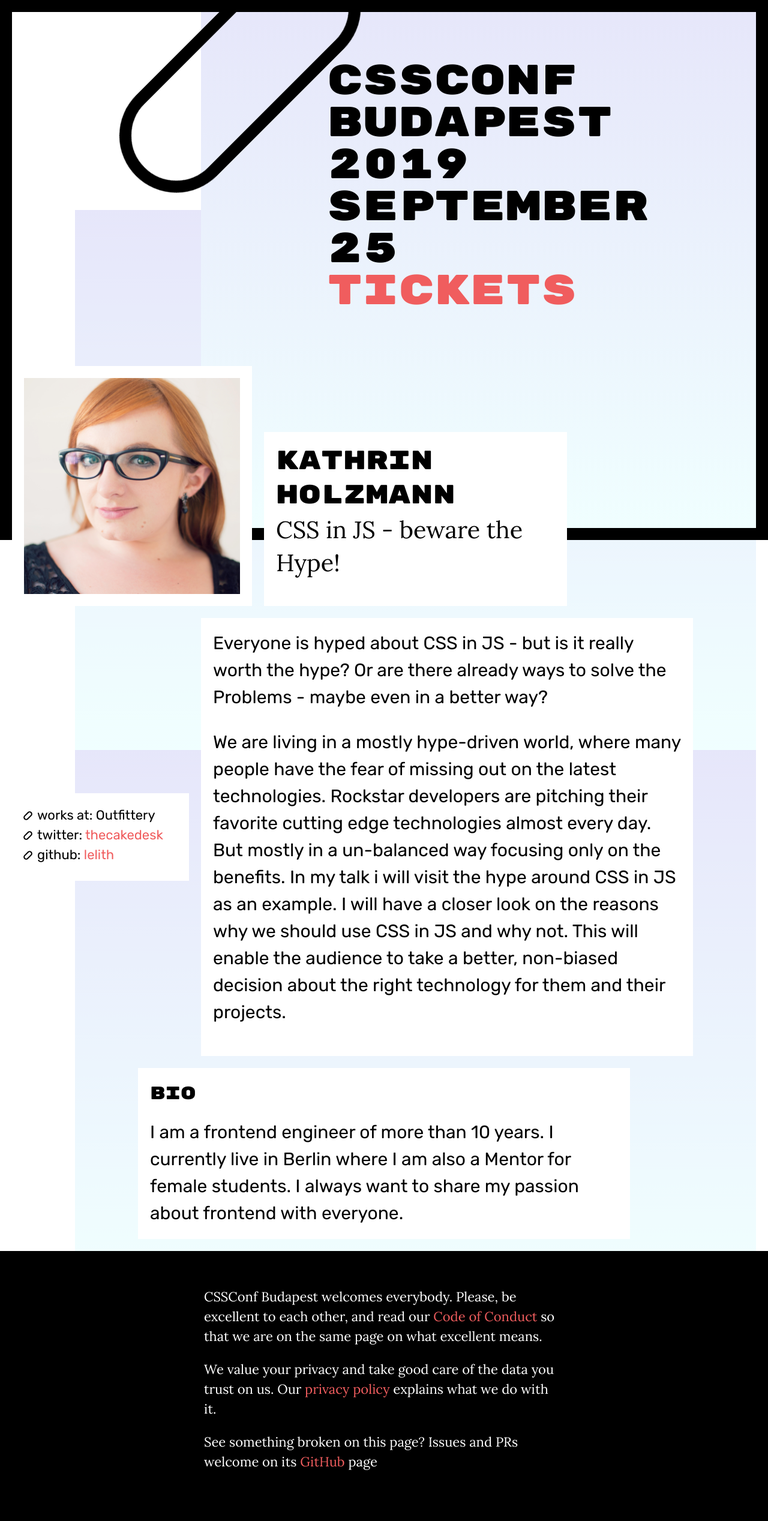
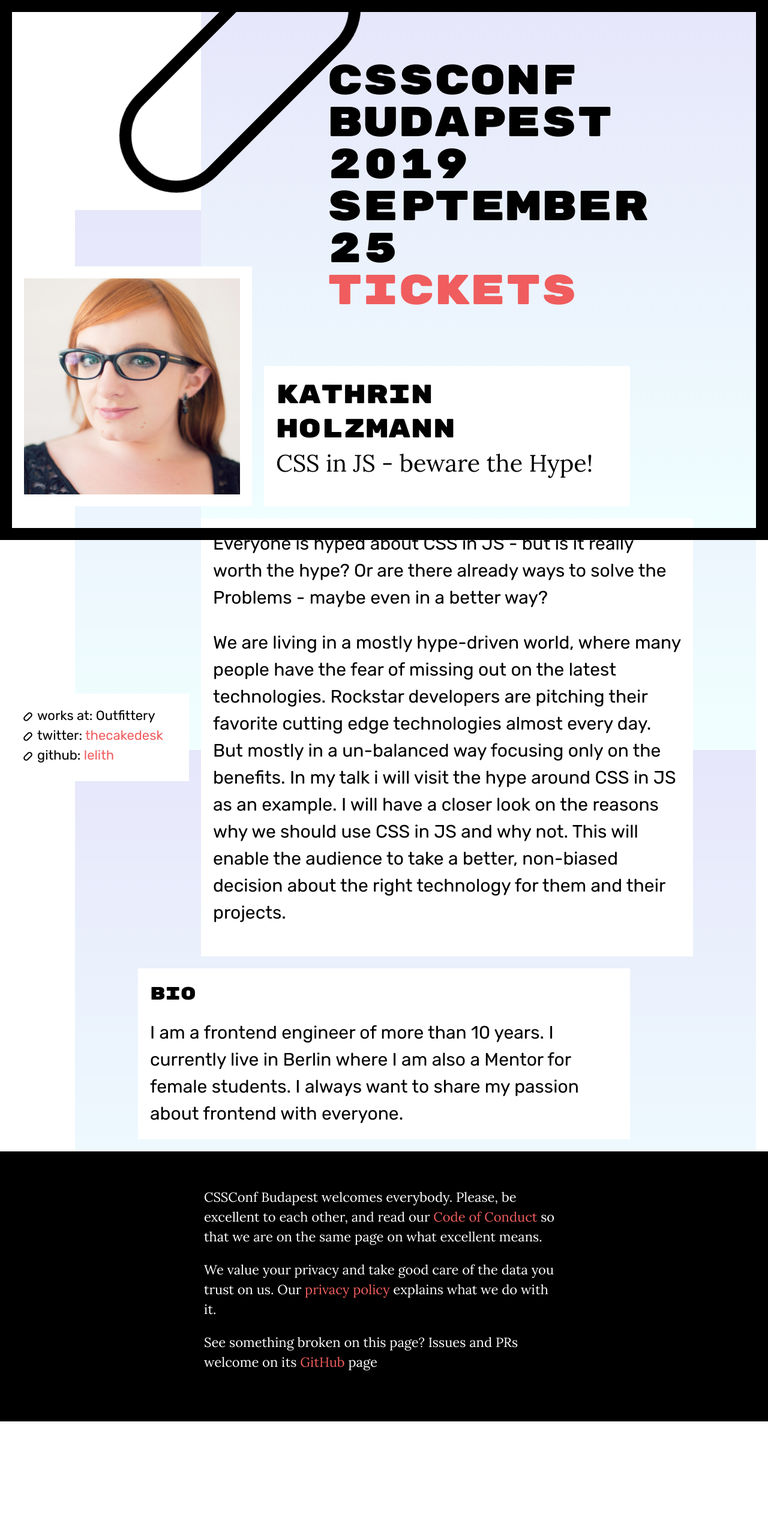
Before and after one commit to JSConfBp/2019.cssconfbp.rocks, a Jekyll site: the page built from _speakers/kathrin.md, in a window 1280 px wide. Shown: the whole page at 60% size. Built offline with Jekyll 4.4.1, drawn with Linux system fonts in a browser that asks for light colours; after the commit the page ends 2369 px from its top, so only the background shows below that.

Commit message:
speaker-page tweaks 🦕

```diff
--- a/_layouts/speaker.html
+++ b/_layouts/speaker.html
@@ -4,15 +4,13 @@ layout: default
 
   <div class="bg"></div>
 
-  <section class="speaker speaker-page">
-    <div class="speaker-pic">
-      <img src="{{ page.pic }}" alt="{{ page.name }}">
-    </div>
-    <div class="speaker-desc">
-      <h2 class="speaker-name">{{ page.name }}</h2>
-      <p class="speaker-title">{{ page.title }}</p>
-    </div>
-  </section>
+  <div class="speaker-pic  speaker-page-pic">
+    <img src="{{ page.pic }}" alt="{{ page.name }}">
+  </div>
+  <div class="speaker-desc  speaker-page-desc">
+    <h2 class="speaker-name">{{ page.name }}</h2>
+    <p class="speaker-title">{{ page.title }}</p>
+  </div>
 
   <section class="about abstract">
     {{ content }}
--- a/assets/style.css
+++ b/assets/style.css
@@ -377,18 +377,14 @@ footer p {
 }
 
 @media (min-width: 970px) {
-  .speaker-page {
-    grid-column: 1 / span 9;
+  .speaker-page-pic {
+    grid-column: 1 / span 4;
+    grid-row: 2 / span 2;
+    align-self: end;
+  }
+  .speaker-page-desc {
+    grid-column: 5 / span 6;
     grid-row: 3;
-    position: relative;
-    display: grid;
-    grid-template-columns: repeat(9, 1fr);
-    grid-column-gap: 20px;
-    grid-row-gap: 20px;
-    grid-template-areas: "pic pic pic pic  . . . . ." "pic pic pic pic desc desc desc desc desc";
-    align-items: start;
-  }
-  .speaker-page .speaker-desc {
     font-size: 2em;
   }
 }
```
Also changed, not shown: _speakers/kathrin.md (+1 -1 lines), _speakers/xavier.md (+1 -1 lines).
